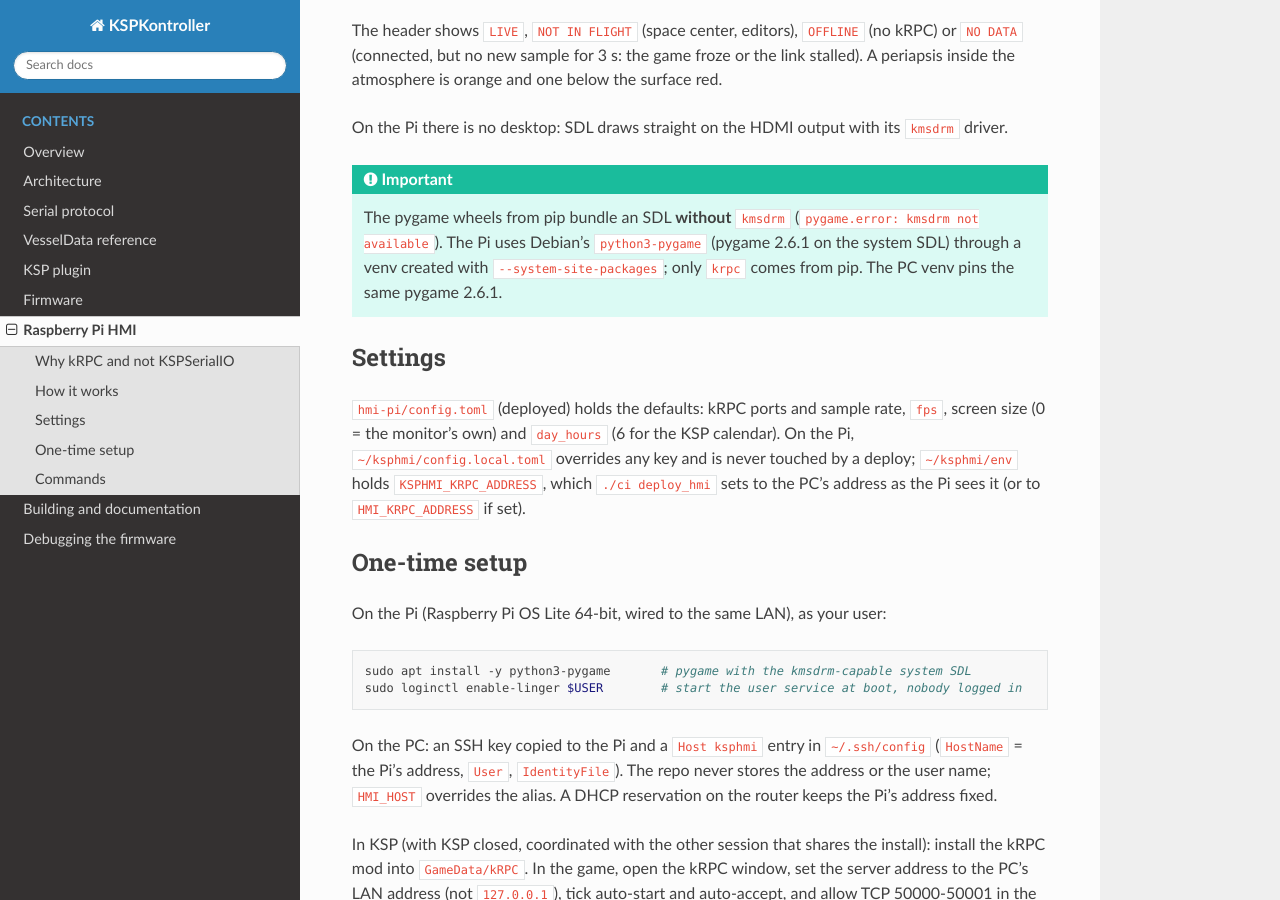
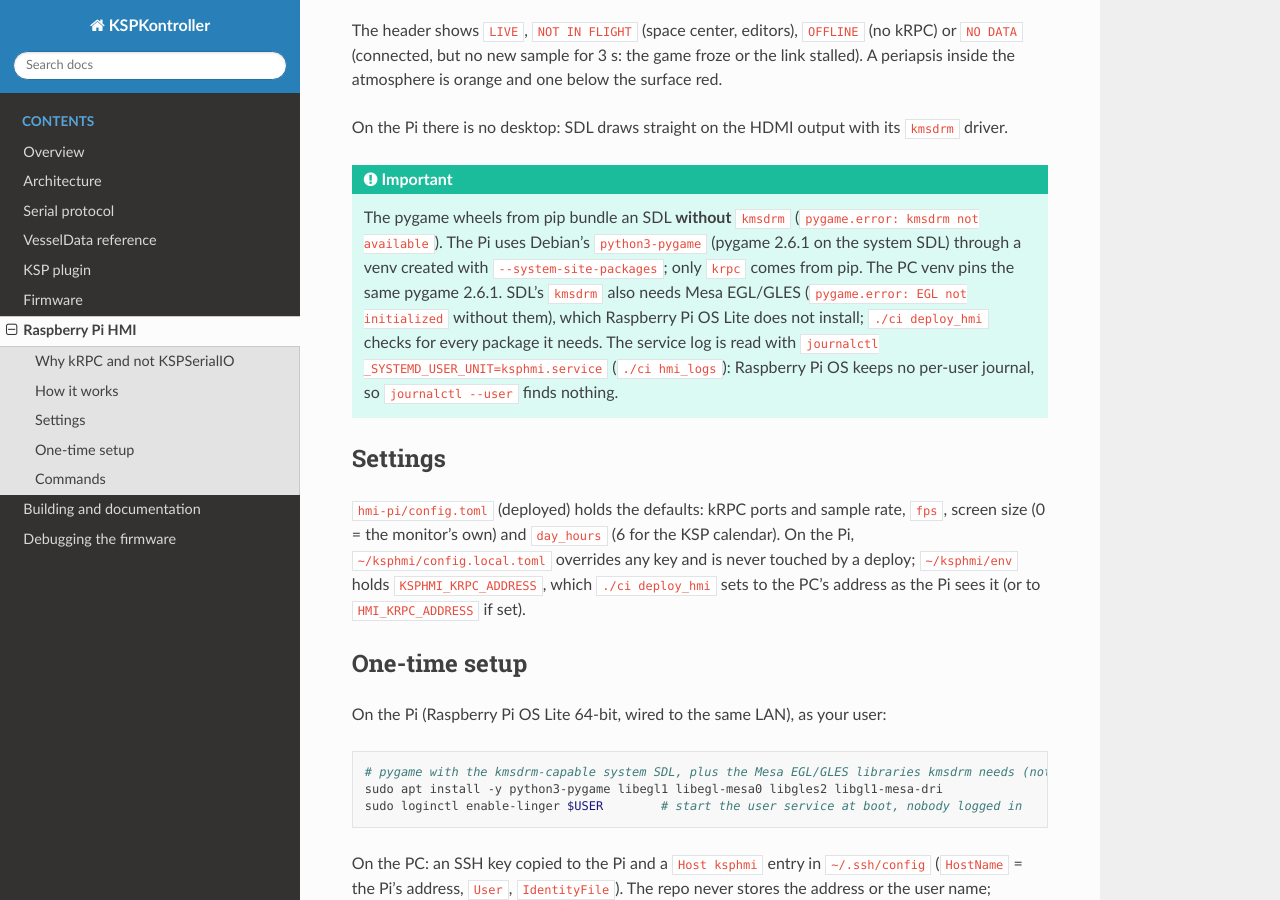
Before and after one commit to AlaNLrdE/KSPKontroller, a Sphinx documentation site: the page built from docs/hmi.rst, in a window 1280 px wide and 900 px high, scrolled down 822 px. Built offline with Sphinx 7.4.7 and the Read the Docs theme 3.1.0, drawn with Linux system fonts in a browser that asks for light colours.

Commit message:
HMI deploy: require Mesa EGL/GLES on the Pi, catch crash loops, read the right journal
- SDL kmsdrm fails with "EGL not initialized" on Raspberry Pi OS Lite: deploy_hmi
  now checks libegl1, libegl-mesa0, libgles2, libgl1-mesa-dri besides python3-pygame
- after the restart, require active with NRestarts 0 (Restart=always showed a
  crash loop as active)
- hmi_logs reads _SYSTEMD_USER_UNIT from the system journal (no per-user journal)

Co-Authored-By: Claude Opus 5.5 <noreply@anthropic.com>

```diff
--- a/docs/hmi.rst
+++ b/docs/hmi.rst
@@ -41,6 +41,10 @@ On the Pi there is no desktop: SDL draws straight on the HDMI output with its ``
    The pygame wheels from pip bundle an SDL **without** ``kmsdrm`` (``pygame.error: kmsdrm not available``).
    The Pi uses Debian's ``python3-pygame`` (pygame 2.6.1 on the system SDL) through a venv created with
    ``--system-site-packages``; only ``krpc`` comes from pip. The PC venv pins the same pygame 2.6.1.
+   SDL's ``kmsdrm`` also needs Mesa EGL/GLES (``pygame.error: EGL not initialized`` without them), which
+   Raspberry Pi OS Lite does not install; ``./ci deploy_hmi`` checks for every package it needs.
+   The service log is read with ``journalctl _SYSTEMD_USER_UNIT=ksphmi.service`` (``./ci hmi_logs``): Raspberry
+   Pi OS keeps no per-user journal, so ``journalctl --user`` finds nothing.
 
 Settings
 --------
@@ -57,7 +61,8 @@ On the Pi (Raspberry Pi OS Lite 64-bit, wired to the same LAN), as your user:
 
 .. code-block:: bash
 
-   sudo apt install -y python3-pygame       # pygame with the kmsdrm-capable system SDL
+   # pygame with the kmsdrm-capable system SDL, plus the Mesa EGL/GLES libraries kmsdrm needs (not in Lite)
+   sudo apt install -y python3-pygame libegl1 libegl-mesa0 libgles2 libgl1-mesa-dri
    sudo loginctl enable-linger $USER        # start the user service at boot, nobody logged in
 
 On the PC: an SSH key copied to the Pi and a ``Host ksphmi`` entry in ``~/.ssh/config`` (``HostName`` = the Pi's
```
Also changed, not shown: 1 other file.
